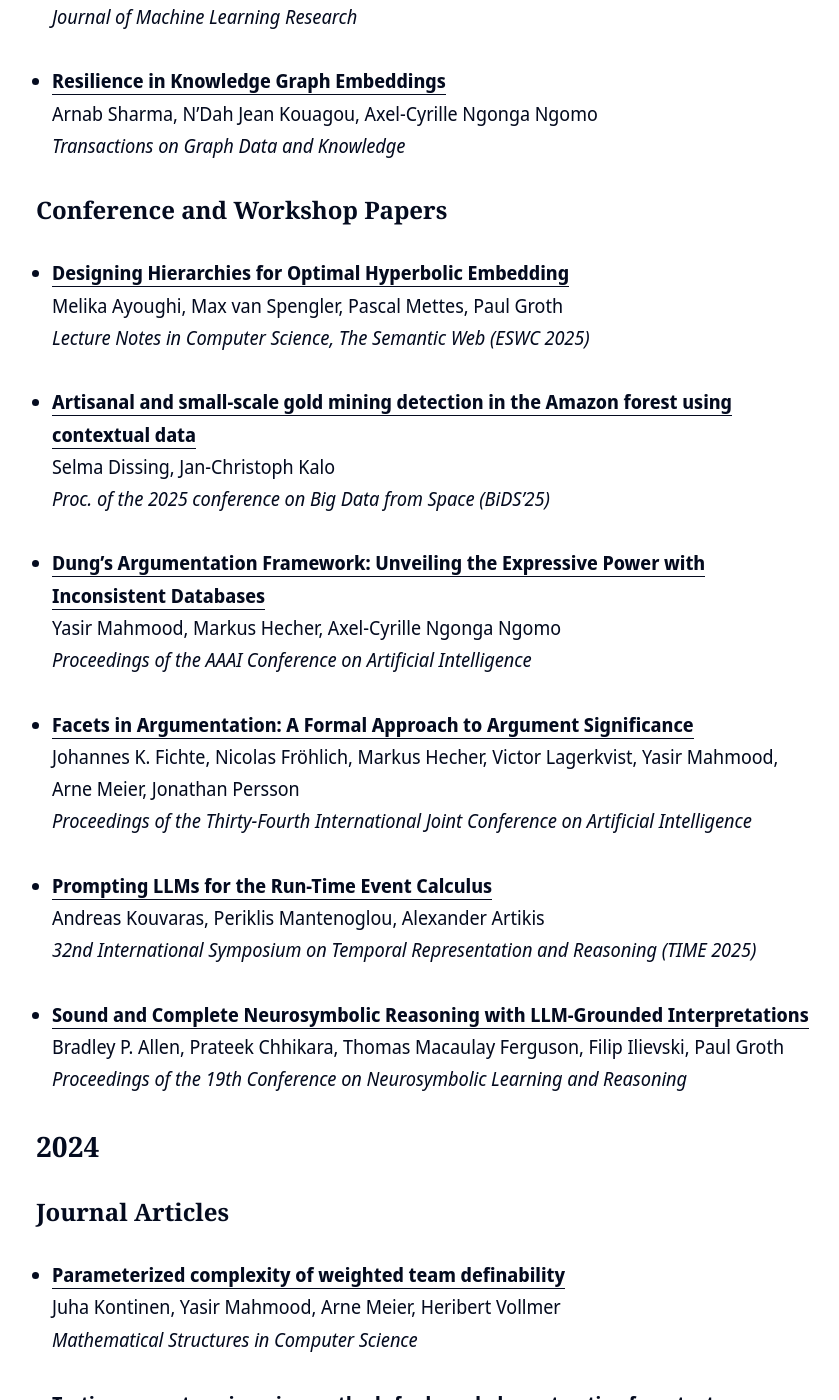
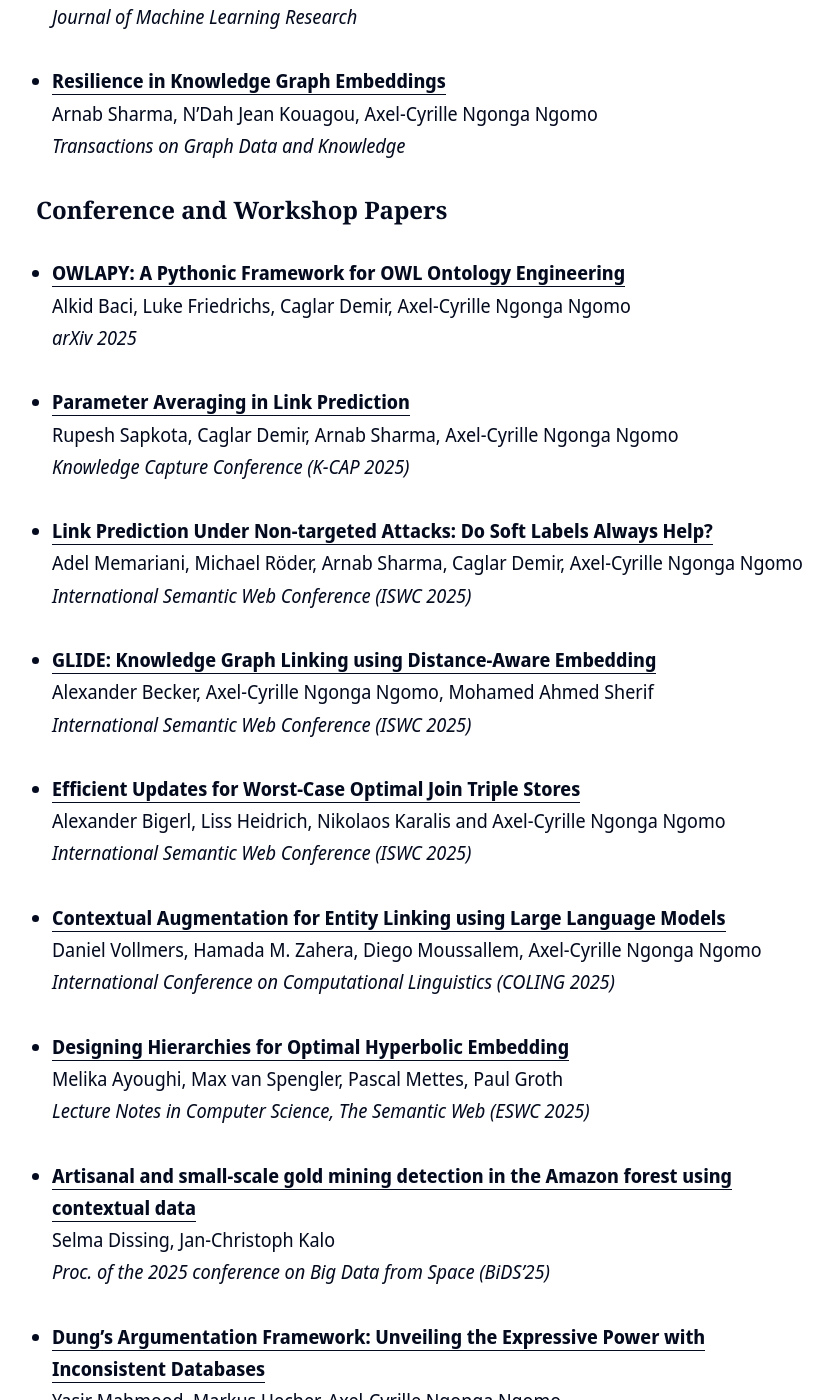
Before and after one commit to EnexaProject/enexaproject.github.io, a Jekyll site: the page built from _pages/publications.md, in a window 1280 px wide and 1400 px high, scrolled down 717 px. Shown: the whole window, without its empty margins (214-1053 px from the left). Built offline with Jekyll 4.4.1, drawn with Linux system fonts in a browser that asks for light colours; nearby versions of some CDN libraries.

Commit message:
update the publications

```diff
--- a/_pages/publications.md
+++ b/_pages/publications.md
@@ -23,6 +23,30 @@
   *Transactions on Graph Data and Knowledge*
 
 ### Conference and Workshop Papers
+
+- **[OWLAPY: A Pythonic Framework for OWL Ontology Engineering](https://arxiv.org/abs/2511.08232)**
+  Alkid Baci, Luke Friedrichs, Caglar Demir, Axel-Cyrille Ngonga Ngomo
+  *arXiv 2025*
+
+- **[Parameter Averaging in Link Prediction](https://arxiv.org/abs/2510.25361)**
+  Rupesh Sapkota, Caglar Demir, Arnab Sharma, Axel-Cyrille Ngonga Ngomo
+  *Knowledge Capture Conference (K-CAP 2025)*
+
+- **[Link Prediction Under Non-targeted Attacks: Do Soft Labels Always Help?](https://link.springer.com/chapter/10.1007/978-3-032-09527-5_6)**
+  Adel Memariani, Michael Röder, Arnab Sharma, Caglar Demir, Axel-Cyrille Ngonga Ngomo
+  *International Semantic Web Conference (ISWC 2025)*
+
+- **[GLIDE: Knowledge Graph Linking using Distance-Aware Embedding](https://link.springer.com/chapter/10.1007/978-3-032-09527-5_9)**
+  Alexander Becker, Axel-Cyrille Ngonga Ngomo, Mohamed Ahmed Sherif
+  *International Semantic Web Conference (ISWC 2025)*
+
+- **[Efficient Updates for Worst-Case Optimal Join Triple Stores](https://link.springer.com/chapter/10.1007/978-3-032-09527-5_29)**
+  Alexander Bigerl, Liss Heidrich, Nikolaos Karalis and Axel-Cyrille Ngonga Ngomo
+  *International Semantic Web Conference (ISWC 2025)*
+
+- **[Contextual Augmentation for Entity Linking using Large Language Models](https://zenodo.org/records/17404436)**
+  Daniel Vollmers, Hamada M. Zahera, Diego Moussallem, Axel-Cyrille Ngonga Ngomo
+  *International Conference on Computational Linguistics (COLING 2025)*
 
 - **[Designing Hierarchies for Optimal Hyperbolic Embedding](https://doi.org/10.1007/978-3-031-94575-5_20)**
   Melika Ayoughi, Max van Spengler, Pascal Mettes, Paul Groth
@@ -218,7 +242,7 @@
 - **[Neural Class Expression Synthesis](https://doi.org/10.1007/978-3-031-33455-9_13)**
   N’Dah Jean Kouagou, Stefan Heindorf, Caglar Demir, Axel-Cyrille Ngonga Ngomo
 
-- **[Neural Class Expression Synthesis (Extended Abstract)](https://doi.org/urn:nbn:de:0074-3432-6)**
+- **[Neural Class Expression Synthesis (Extended Abstract)](https://ceur-ws.org/Vol-3432/paper46.pdf)**
   N'Dah Jean Kouagou, Stefan Heindorf, Caglar Demir, Axel-Cyrille Ngonga Ngomo
 
 - **[Neural Class Expression Synthesis in ALCHIQ(D)](https://doi.org/10.1007/978-3-031-43421-1_12)**
```
